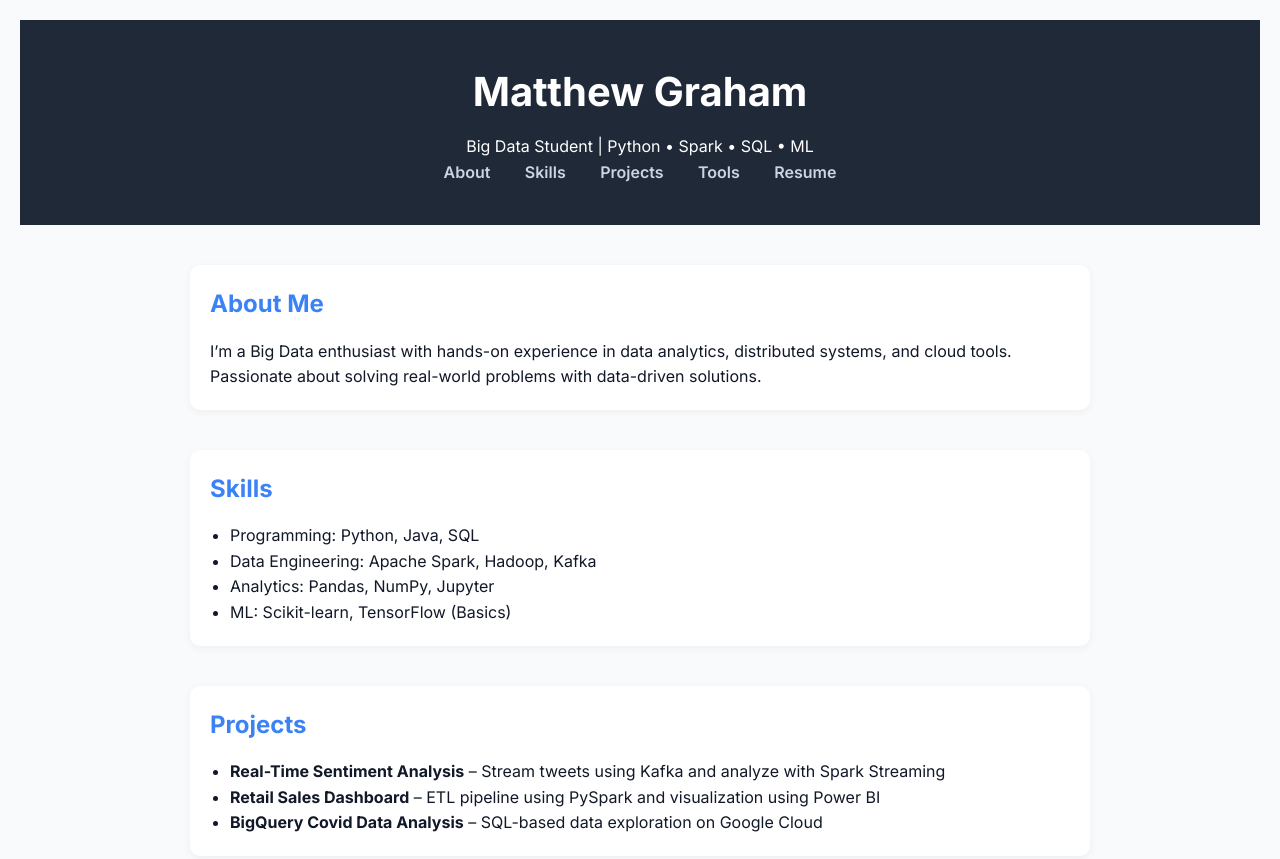
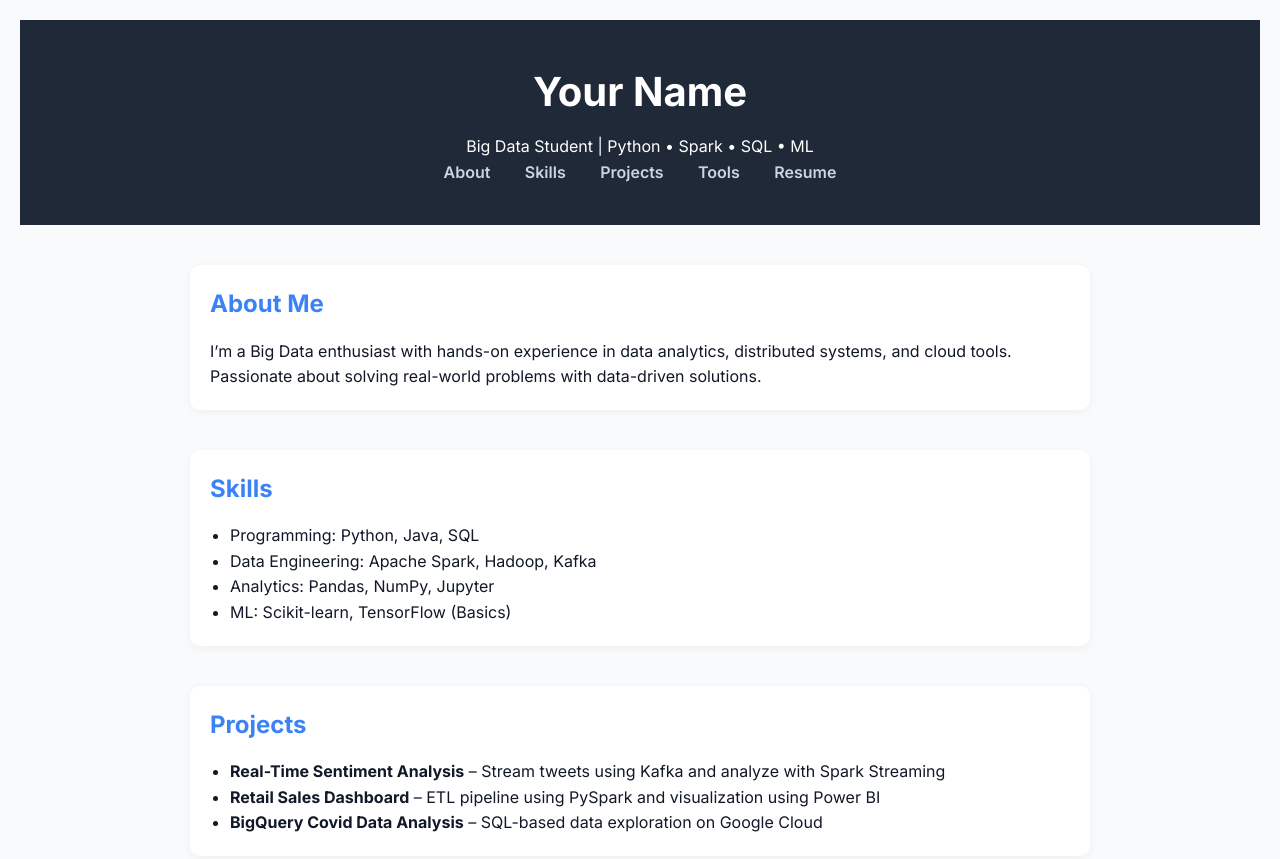
Before and after one commit to graham-ecu/graham-ecu.github.io, a plain HTML site: page index.html in a window 1280 px wide. Shown: the top 859 px of the page. Drawn offline with Linux system fonts and the light colour scheme.

Commit message:
Update index.html
paste template

```diff
--- a/index.html
+++ b/index.html
@@ -3,7 +3,7 @@
 <head>
  <meta charset="UTF-8" />
  <meta name="viewport" content="width=device-width, initial-scale=1.0"/>
- <title>Big Data Portfolio - Matthew Graham</title>
+ <title>Big Data Portfolio - Your Name</title>
  <link href="https://fonts.googleapis.com/css2?family=Inter:wght@400;600;700&display=swap"
 rel="stylesheet">
  <style>
@@ -92,7 +92,7 @@ rel="stylesheet">
 </head>
 <body>
  <header>
- <h1>Matthew Graham</h1>
+ <h1>Your Name</h1>
  <p>Big Data Student | Python • Spark • SQL • ML</p>
  <nav>
  <a href="#about">About</a>
```
